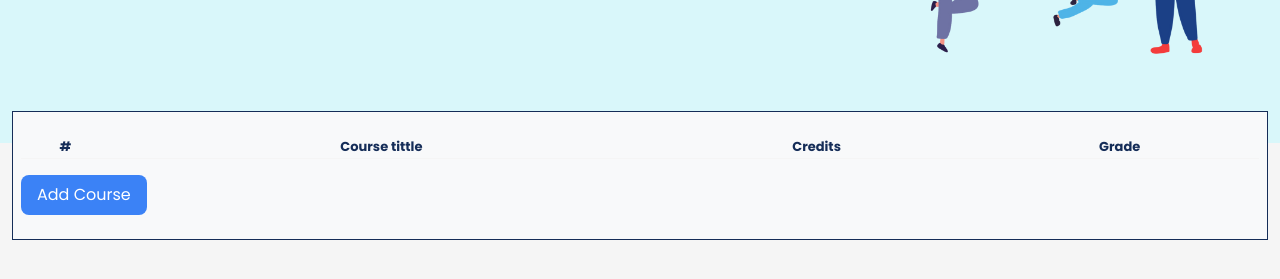
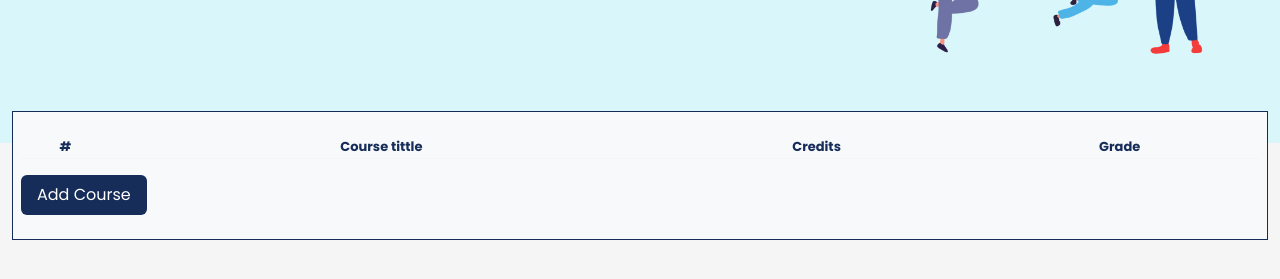
Before and after one commit to skido600/gpacalTeam, a website: page index.html in a window 1280 px wide. Shown: the part 255-534 px from the top of the page. Drawn offline with Linux system fonts and the light colour scheme.

Commit message:
first commit

```diff
--- a/index.html
+++ b/index.html
@@ -99,7 +99,7 @@
 
         <button
           onclick="addRow()"
-          class="mt-4 bg-blue-500 text-white px-4 py-2 rounded-lg hover:bg-blue-600"
+          class="mt-4 bg-[#152D58] text-white px-4 py-2 rounded-[6px]"
         >
           Add Course
         </button>
```
Also changed, not shown: src/output.css.
